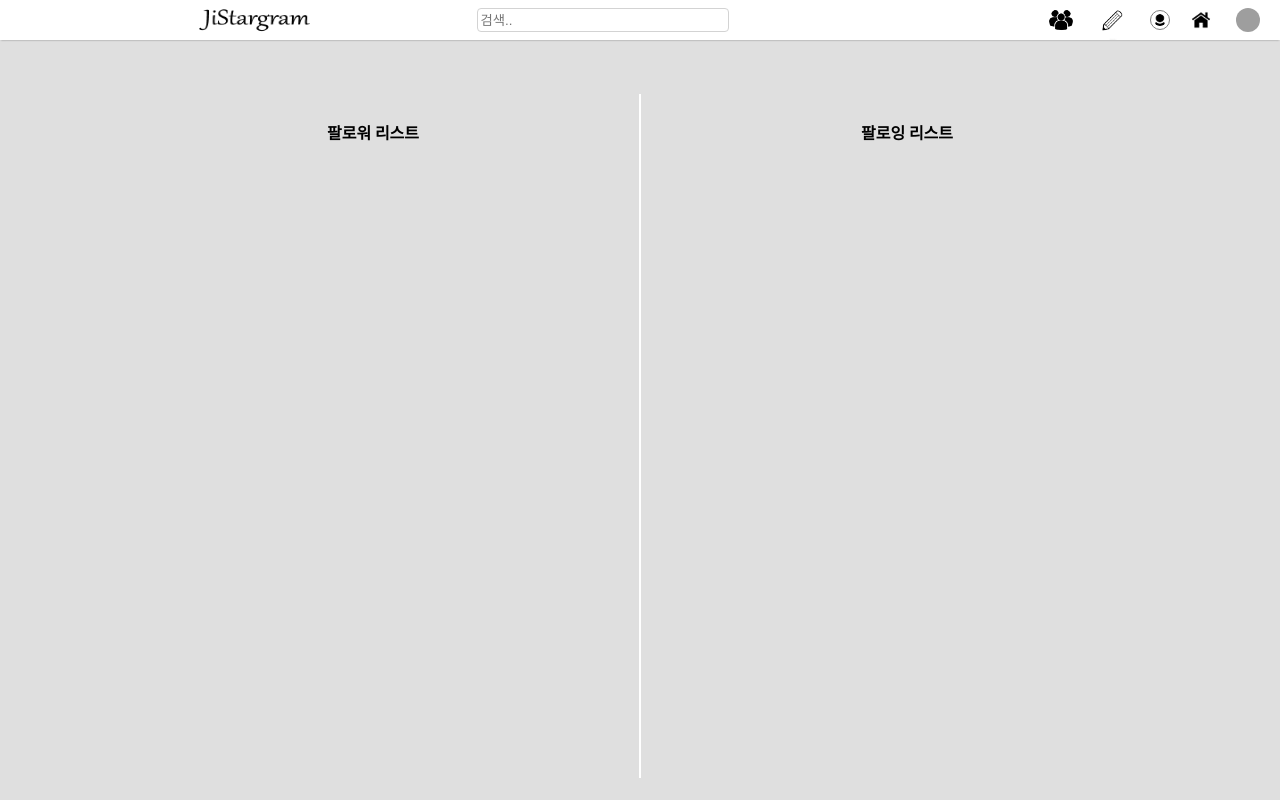
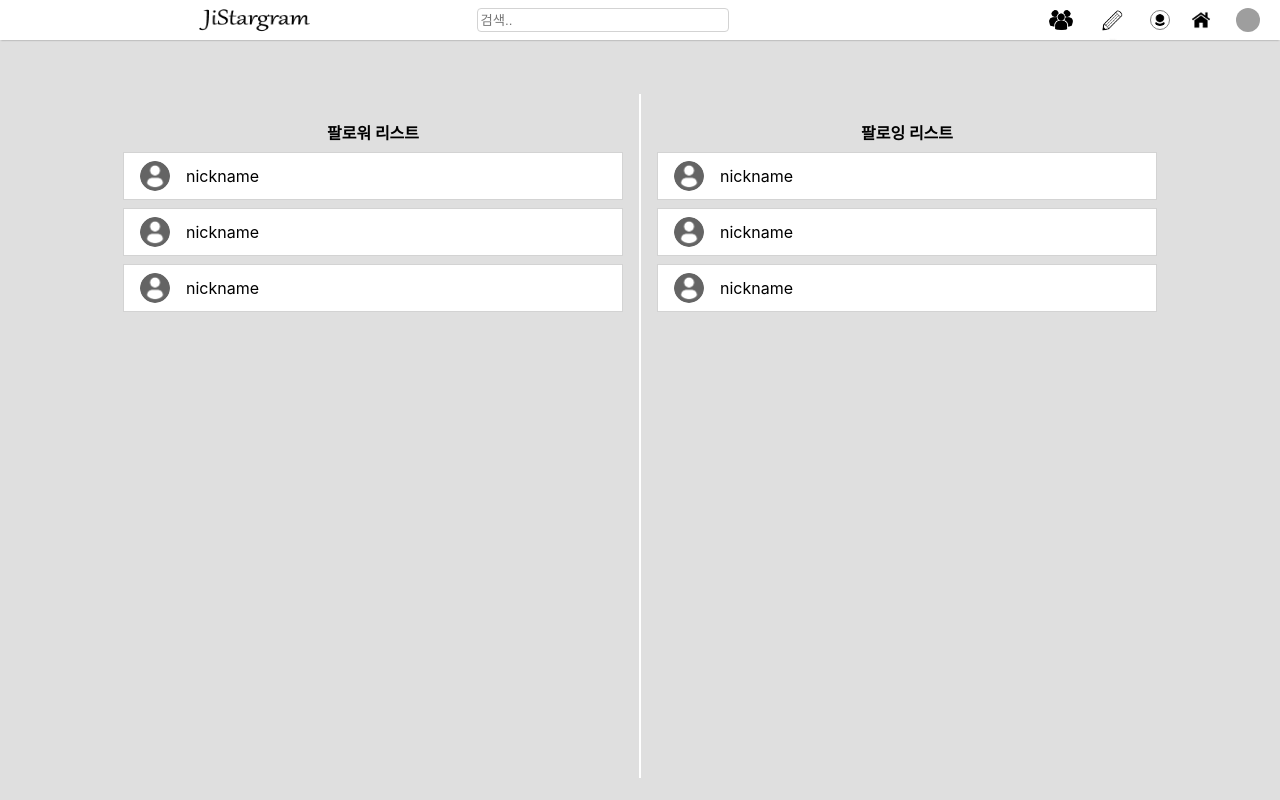
Before and after one commit to kigpand/clonestargram, a Next.js app: page /follow in a window 1280 px wide. Built offline with nearby package versions, Linux system fonts and the light colour scheme; grey boxes are pictures that could not be loaded.

Commit message:
following 리스트 추가 및 component 정리

```diff
--- a/components/follow/FollowContainer.module.scss
+++ b/components/follow/FollowContainer.module.scss
@@ -1,19 +1,11 @@
+@import "../../styles/variables.scss";
+@import "../../styles/utils.scss";
+
 .container {
+  background-color: $backgroundColor;
   width: 100vw;
   height: 100vh;
-  display: flex;
-  align-items: center;
-  justify-content: center;
-  background-color: rgb(223, 223, 223);
-
-  .list {
-    width: 500px;
-    height: 100%;
-    margin: 0 1rem;
-    display: flex;
-    flex-direction: column;
-    align-items: center;
-  }
+  @include flexSort;
 
   .line {
     margin-top: 2rem;
@@ -21,9 +13,4 @@
     height: 90%;
     background-color: white;
   }
-
-  .title {
-    margin-top: 5rem;
-    font-weight: bold;
-  }
 }
--- a/components/follow/FollowContainer.tsx
+++ b/components/follow/FollowContainer.tsx
@@ -1,16 +1,15 @@
 import React from "react";
 import styles from "./FollowContainer.module.scss";
+import FollowWrap from "./followWrap/FollowWrap";
 
 const FollowContaier = () => {
+  const dummy = ["1", "2", "3"];
+
   return (
     <div className={styles.container}>
-      <div className={styles.list}>
-        <div className={styles.title}>팔로워 리스트</div>
-      </div>
+      <FollowWrap list={dummy} title="팔로워 리스트" />
       <div className={styles.line}></div>
-      <div className={styles.list}>
-        <div className={styles.title}>팔로잉 리스트</div>
-      </div>
+      <FollowWrap list={dummy} title="팔로잉 리스트" />
     </div>
   );
 };
--- /dev/null
+++ b/components/follow/followWrap/FollowWrap.module.scss
@@ -0,0 +1,13 @@
+.followWrap {
+  width: 500px;
+  height: 100%;
+  margin: 0 1rem;
+  display: flex;
+  flex-direction: column;
+  align-items: center;
+
+  .title {
+    margin-top: 5rem;
+    font-weight: bold;
+  }
+}
--- /dev/null
+++ b/components/follow/followWrap/FollowWrap.tsx
@@ -0,0 +1,20 @@
+import FollowList from "./followList/FollowList";
+import styles from "./FollowWrap.module.scss";
+
+interface IFollowWrap {
+  list: any;
+  title: string;
+}
+
+const FollowWrap = ({ list, title }: IFollowWrap) => {
+  return (
+    <div className={styles.followWrap}>
+      <div className={styles.title}>{title}</div>
+      {list.map((data: string) => (
+        <FollowList key={data} />
+      ))}
+    </div>
+  );
+};
+
+export default FollowWrap;
--- /dev/null
+++ b/components/follow/followWrap/followList/FollowList.module.scss
@@ -0,0 +1,21 @@
+.followList {
+  width: 100%;
+  display: flex;
+  align-items: center;
+  margin-top: 0.5rem;
+  border: 1px solid lightgray;
+  padding: 0.5rem 0;
+  background-color: white;
+
+  .profileImg {
+    width: 30px;
+    height: 30px;
+    margin: 0 1rem;
+    border-radius: 50%;
+  }
+
+  .nickname:hover {
+    cursor: pointer;
+    text-decoration: underline;
+  }
+}
--- /dev/null
+++ b/components/follow/followWrap/followList/FollowList.tsx
@@ -0,0 +1,16 @@
+import styles from "./FollowList.module.scss";
+
+const FollowList = () => {
+  return (
+    <div className={styles.followList}>
+      <img
+        src="/profileImg.png"
+        className={styles.profileImg}
+        alt="followImg"
+      ></img>
+      <div className={styles.nickname}>nickname</div>
+    </div>
+  );
+};
+
+export default FollowList;
--- a/layout/header/headerItem/headerItems.module.scss
+++ b/layout/header/headerItem/headerItems.module.scss
@@ -1,3 +1,5 @@
+@import "../../../styles/variables.scss";
+
 .headerItems {
   width: 300px;
   display: flex;
@@ -38,6 +40,6 @@
   .contentBtn:hover,
   .logOutBtn:hover {
     cursor: pointer;
-    background-color: lightgray;
+    background-color: $backgroundColor;
   }
 }
--- a/styles/variables.scss
+++ b/styles/variables.scss
@@ -1,6 +1,6 @@
-$backgroundColor: #c5c5c5;
+$backgroundColor: rgb(223, 223, 223);
 $listColor: #ffffff;
 
 @mixin backgroudColor {
-    background-color: whitesmoke;
+  background-color: whitesmoke;
 }
```
Also changed, not shown: components/contents/contentsItem/ContentsItem.module.scss (+0 -19 lines), components/contents/contentsItem/ContentsItem.tsx (+0 -10 lines).
